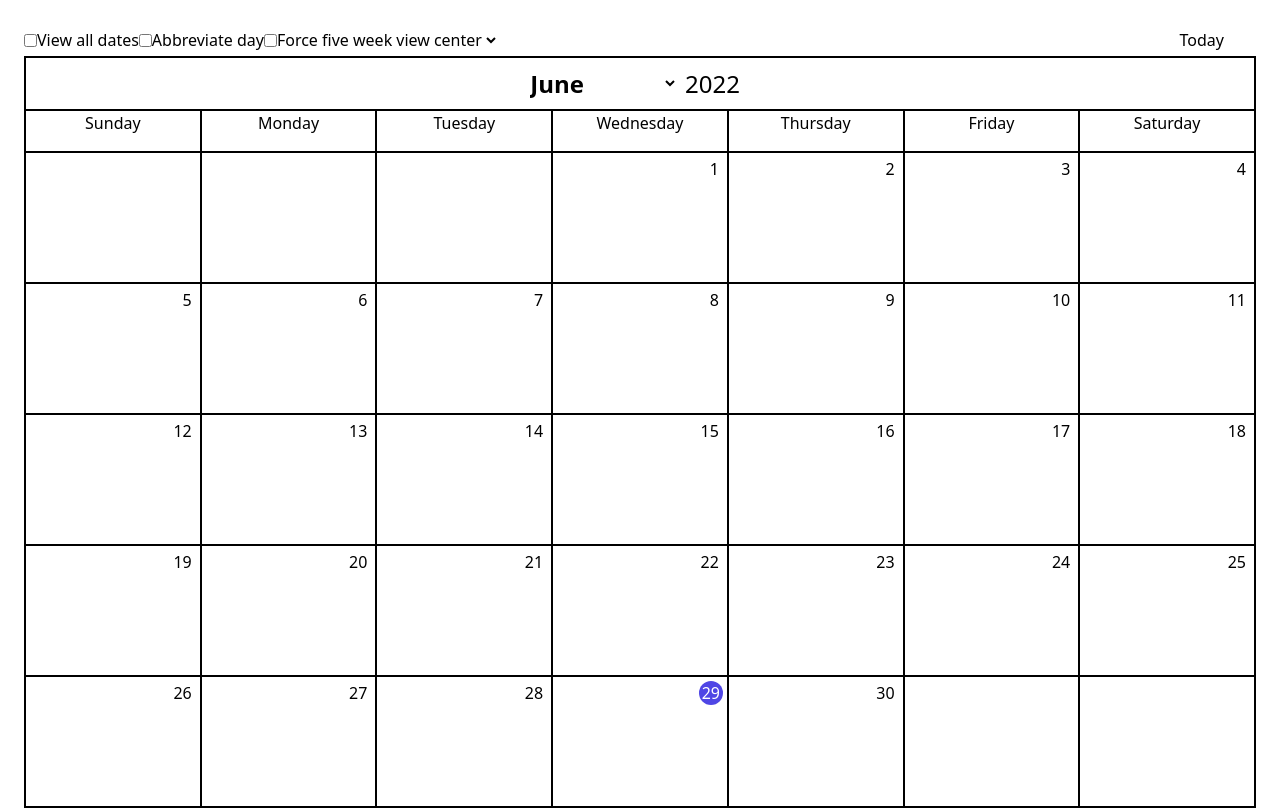
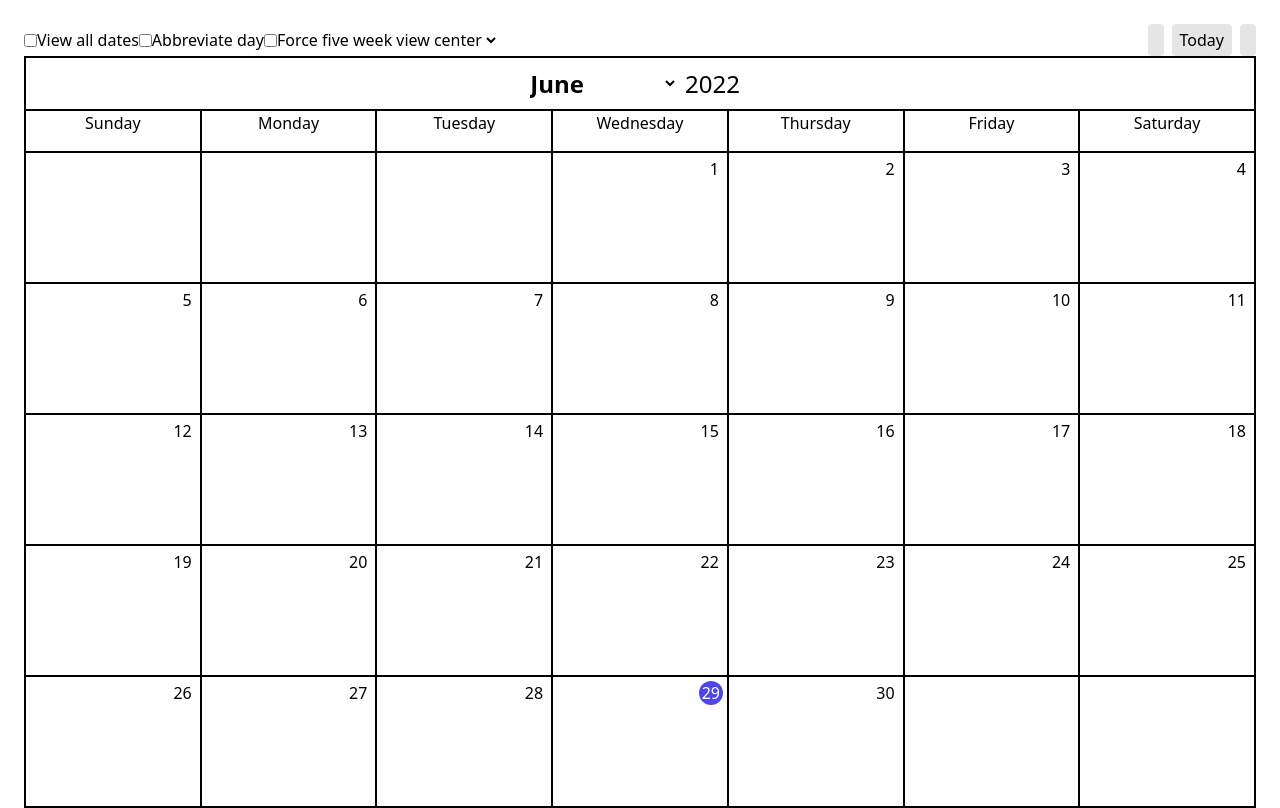
Before and after one commit to vlemoine/calendar.rocks, a Nuxt app: page / in a window 1280 px wide. Built offline with nearby package versions, Linux system fonts and the light colour scheme; what @fortawesome/pro-solid-svg-icons would draw is missing.

Commit message:
Update Button.vue

```diff
--- a/components/Button.vue
+++ b/components/Button.vue
@@ -1,3 +1,3 @@
 <template>
-  <button class="px-2 py-1 rounded"><slot></slot></button>
+  <button class="px-2 py-1 rounded bg-black/10 dark:bg-white/10"><slot></slot></button>
 </template>
```
